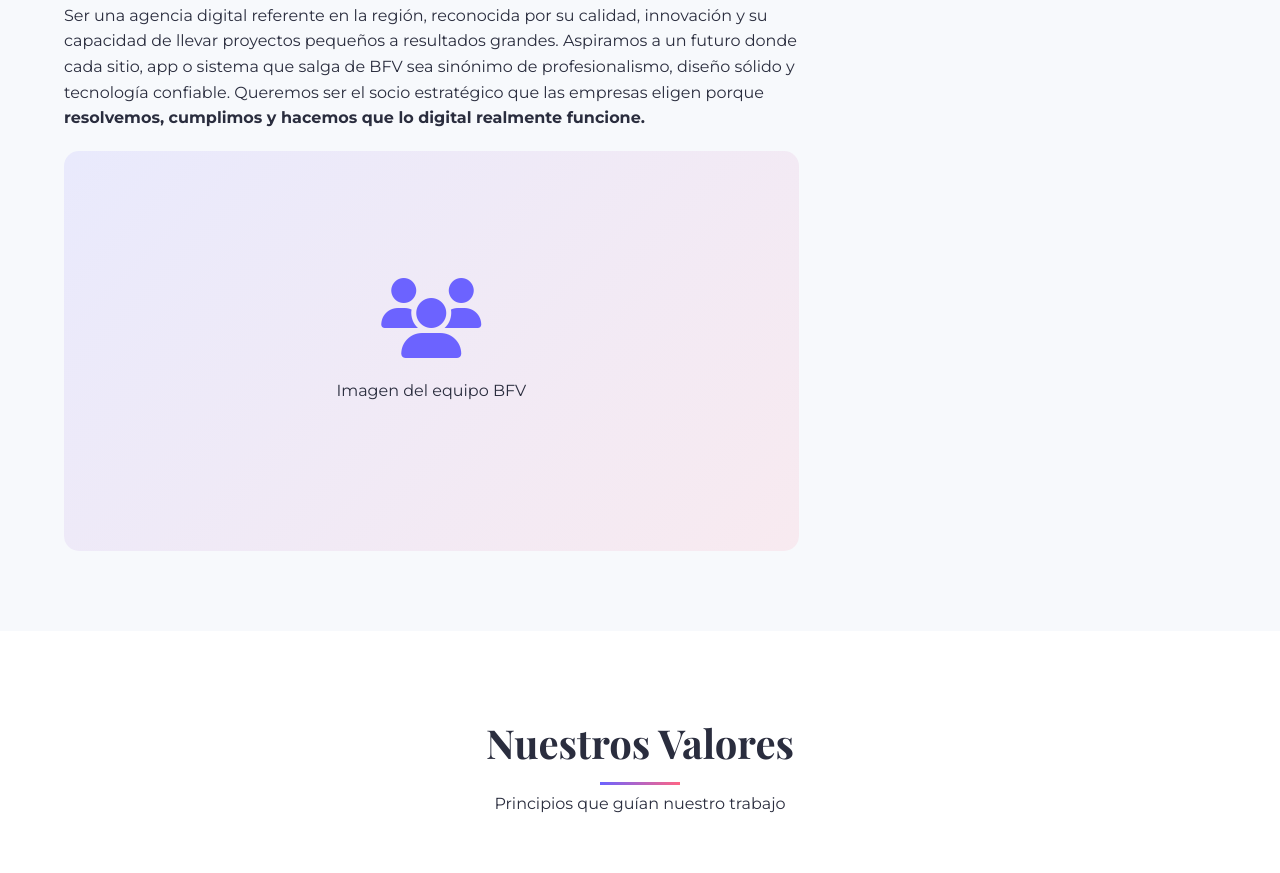
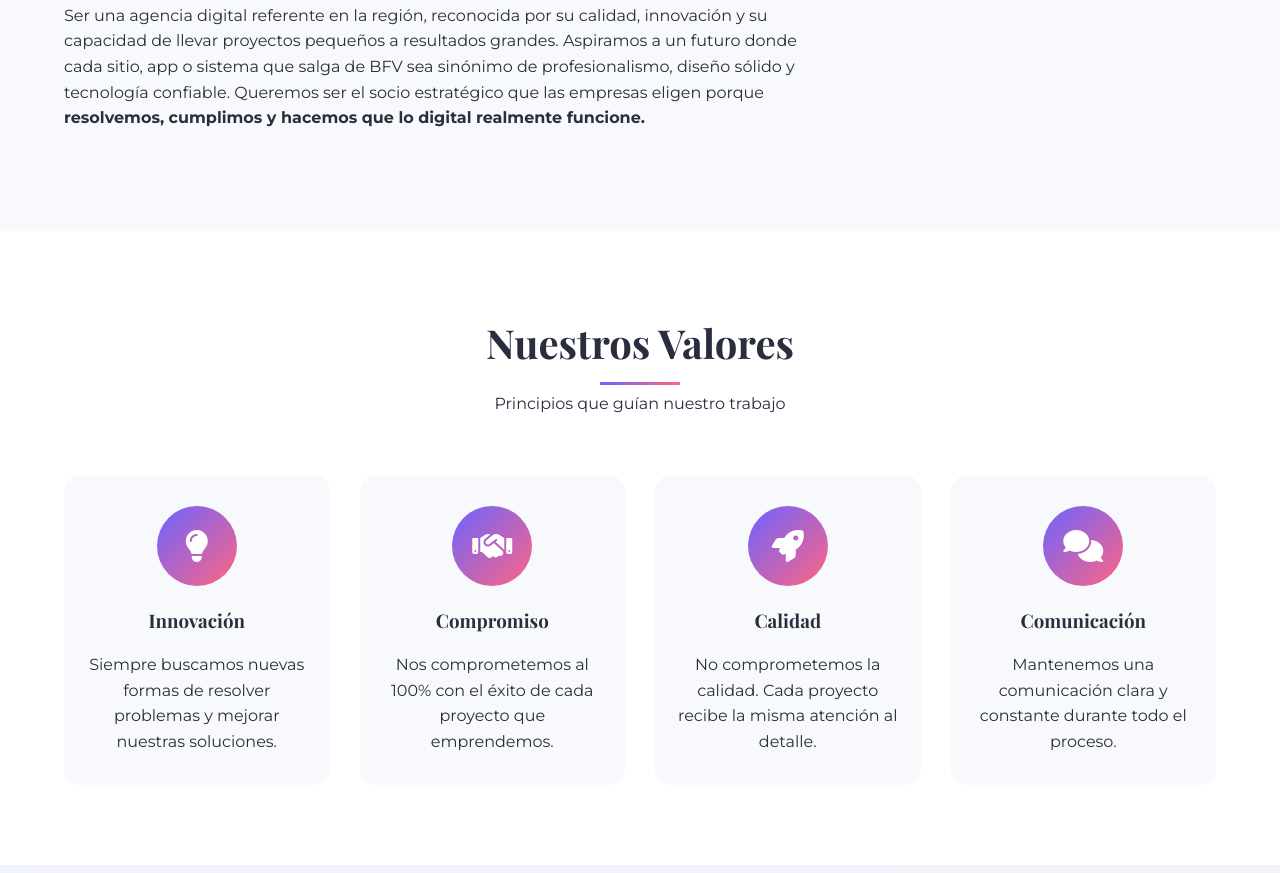
Before and after one commit to bfvport/bvf, a plain HTML site: page nosotros.html in a window 1280 px wide. Shown: the part 981-1854 px from the top of the page. Drawn offline with nearby package versions, Linux system fonts and the light colour scheme; files whose address does not match are found by name.

Commit message:
Update nosotros.html

```diff
--- a/nosotros.html
+++ b/nosotros.html
@@ -53,12 +53,7 @@
                         Aspiramos a un futuro donde cada sitio, app o sistema que salga de BFV sea sinónimo de profesionalismo, diseño sólido y tecnología confiable.
                         Queremos ser el socio estratégico que las empresas eligen porque <strong>resolvemos, cumplimos y hacemos que lo digital realmente funcione.</strong>
                     </p>
-                <div class="about-image">
-                    <div class="image-placeholder">
-                        <i class="fas fa-users"></i>
-                        <p>Imagen del equipo BFV</p>
-                    </div>
-                </div>
+
             </div>
         </div>
     </section>
```
